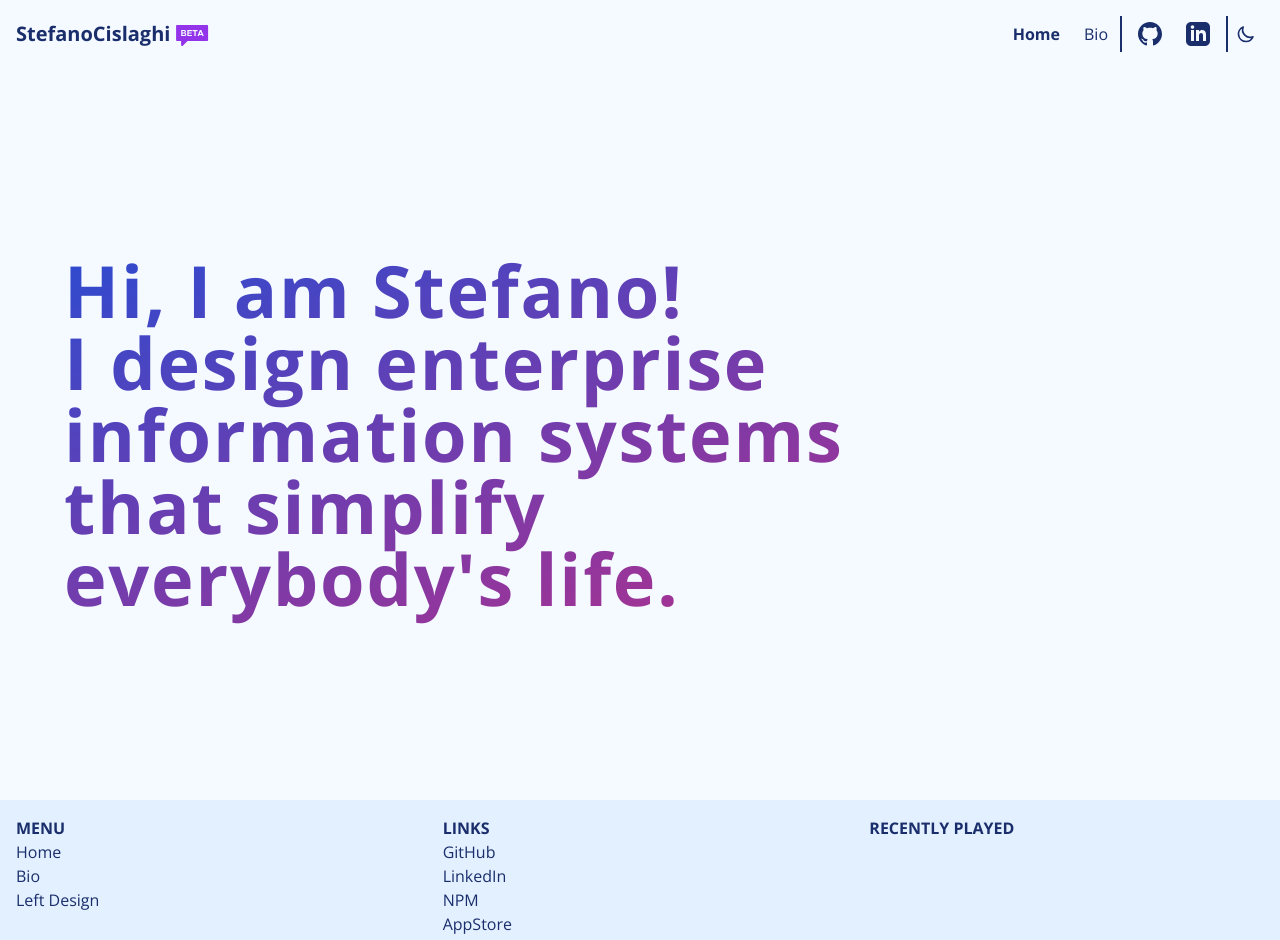
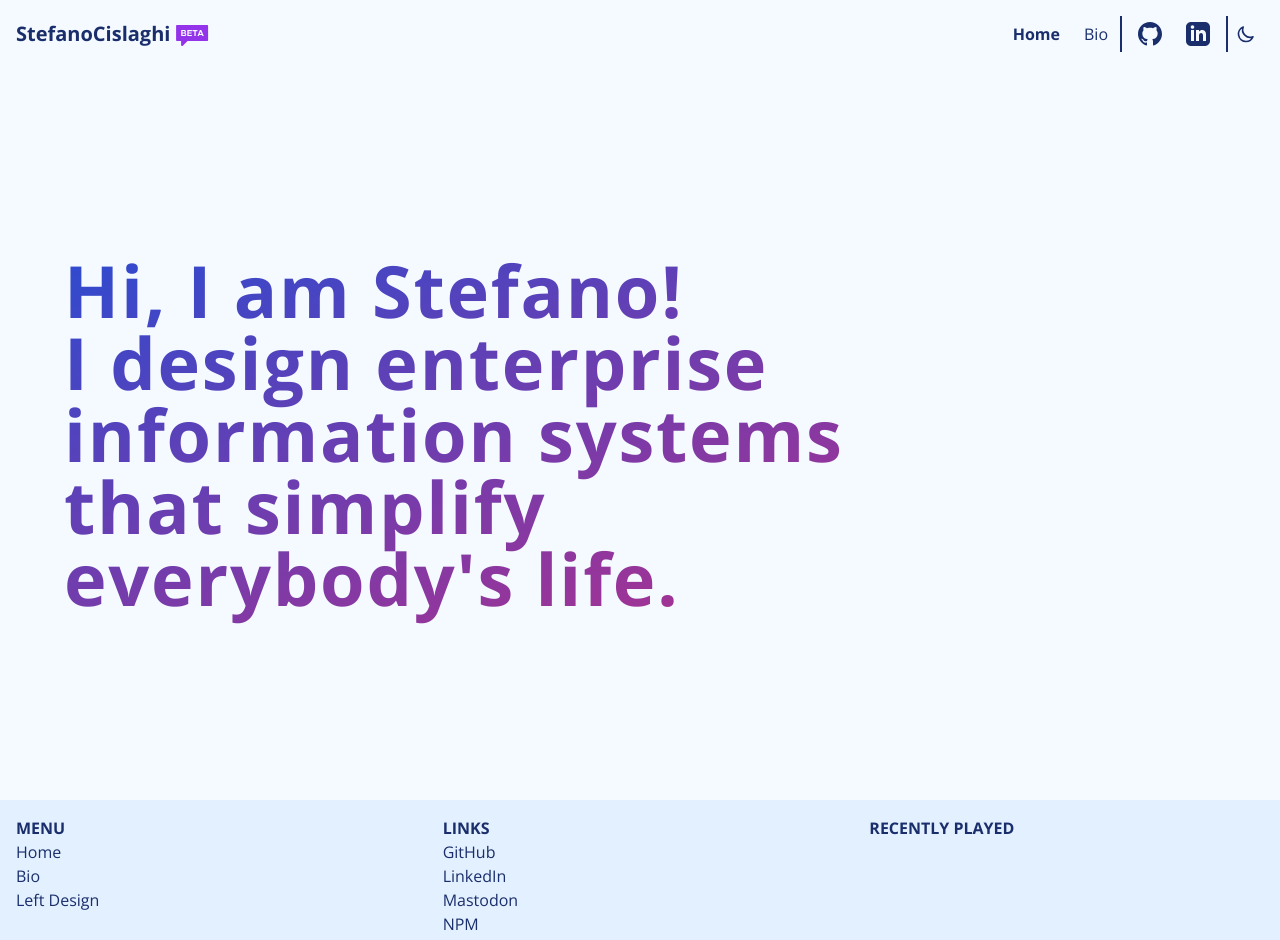
Before and after one commit to LunaticMuch/stefanocislaghi.com, a Next.js app: page / in a window 1280 px wide. Shown: the top 940 px of the page. Built offline with nearby package versions, Linux system fonts and the light colour scheme; no server answers.

Commit message:
feat: mastodon link

```diff
--- a/components/footer.tsx
+++ b/components/footer.tsx
@@ -58,6 +58,15 @@ export default function Footer() {
 
             <a
               className="no-underline cursor-pointer hover:underline"
+              href="https://discuss.systems/users/stefano"
+              target={"_blank"}
+              rel={"noopener noreferrer"}
+            >
+              Mastodon
+            </a>
+
+            <a
+              className="no-underline cursor-pointer hover:underline"
               href="https://www.npmjs.com/~stefanocislaghi"
               target={"_blank"}
               rel={"noopener noreferrer"}
```
